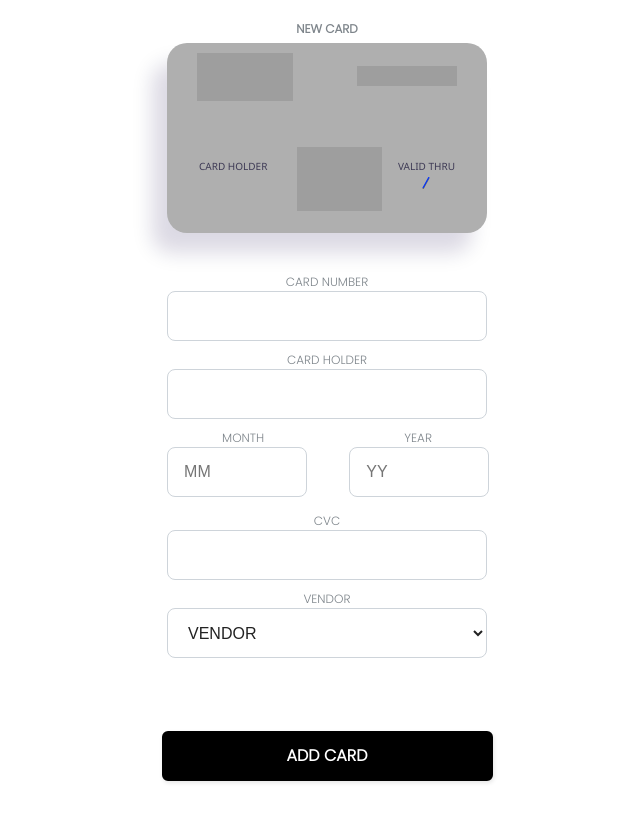
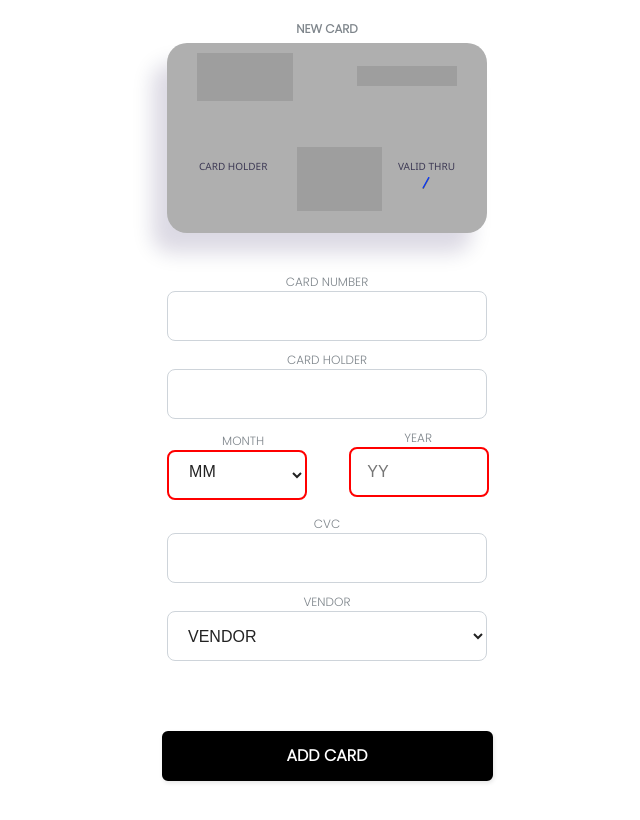
Before and after one commit to linneaha/Projektarbete, a React (Create React App) app: page /addcard in a window 1280 px wide. Shown: the whole page, without its empty margins (313-953 px from the left). Built offline with nearby package versions, Linux system fonts and the light colour scheme; grey boxes are pictures that could not be loaded.

Commit message:
adjusted variable name NUMBER in walletSlice

```diff
--- a/src/App.css
+++ b/src/App.css
@@ -17,7 +17,7 @@ input {
   height: 50px;
   display: block;
   margin: 10px auto;
-  padding: 8px 16px;
+  padding: 10px 16px;
   font-size: 16px;
   color: #222;
   background-color: #fff;
@@ -166,3 +166,14 @@ button:active {
 .validThru {
   display: inline-block;
 }
+
+
+.true {
+  border: 2px solid red;
+}
+
+.false {
+  border: 2px solid green;
+}
+.space {
+height: 20px}
--- a/src/pages/addCard.jsx
+++ b/src/pages/addCard.jsx
@@ -9,24 +9,37 @@ const AddCard = () => {
   let dispatch = useDispatch();
   const history = useHistory();
 
-  const [number, setNumber] = useState("");
+  const [cardNumber, setCardNumber] = useState("");
   const [name, setName] = useState("");
   const [expiryMonth, setExpiryMonth] = useState("");
   const [expiryYear, setExpiryYear] = useState("");
   const [cvc, setCvc] = useState("");
   const [focus, setFocus] = useState("");
   const [bank, setBank] = useState("");
+  let newDate = new Date();
+  let currentMonth = newDate.getMonth() + 1;
+  let currentYear = newDate.getYear() - 100;
+  const val1 =  Number(expiryMonth) + Number(expiryYear)*10;
+  const val2 = currentYear*10 + currentMonth;
+  const result = val1 - val2;
+  const valid = result < 0;
+  console.log(valid)
+
+
 
   const addCard = () => {
-    if (number.toString().length !== 19) {
+    if (cardNumber.toString().length !== 19) {
       document.querySelector("#cardNumberInput").style.border = "2px solid red";
-    } else {
+    }
+    if (!valid) {console.log("card added")}
+    else {
       let newCard = {
-        number: number,
+        cardNumber: cardNumber,
         name: name,
         expiryMonth: expiryMonth,
         expiryYear: expiryYear,
         cvc: cvc,
+        bank: bank,
       };
       dispatch(addCards(newCard));
       history.push("/");
@@ -39,7 +52,7 @@ const AddCard = () => {
         .replace(/\D+/g, "")
         .replace(/\D/g, "")
         .match(/.{1,4}/g) || [];
-    setNumber(regexNumber.join(" ").slice(0, 19));
+    setCardNumber(regexNumber.join(" ").slice(0, 19));
   };
 
   const flipCard = () => {
@@ -54,7 +67,7 @@ const AddCard = () => {
       {/* <h1>Adding new card</h1> */}
       <p id="active">new card</p>
       <Card
-        number={number}
+        cardNumber={cardNumber}
         name={name}
         expiryMonth={expiryMonth}
         expiryYear={expiryYear}
@@ -70,7 +83,7 @@ const AddCard = () => {
             type="text"
             name="number"
             id="cardNumberInput"
-            value={number}
+            value={cardNumber}
             onChange={validateNumber}
             onFocus={flipCard}
           />
@@ -87,27 +100,33 @@ const AddCard = () => {
 
           <div className="validThru">
           <label htmlFor="month">month</label>
-          <input
-            autoComplete="off"
-            className="exp"
-            id="month"
-            maxLength="2"
-            pattern="[0-9]*"
-            inputMode="numerical"
-            placeholder="MM"
-            type="text"
-            data-pattern-validate
-            onChange={(e) => {
-              const selectedMonth = e.target.value;
-              setExpiryMonth(selectedMonth);
-            }}
-          />
+          <select
+          className={`exp ${valid}` }
+          defaultValue={"MM"}
+          onChange={(e) => {
+            const selectedMonth = e.target.value;
+            setExpiryMonth(selectedMonth);
+          }}>
+            <option value="MM" disabled hidden>MM</option>
+            <option value="01">01</option>
+            <option value="02">02</option>
+            <option value="03">03</option>
+            <option value="04">04</option>
+            <option value="05">05</option>
+            <option value="06">06</option>
+            <option value="07">07</option>
+            <option value="08">08</option>
+            <option value="09">09</option>
+            <option value="10">10</option>
+            <option value="11">11</option>
+            <option value="12">12</option>
+          </select>
           </div>
           <div className="validThru">
           <label htmlFor="year">year</label>
           <input
             autoComplete="off"
-            className="exp"
+            className={`exp MM ${valid}`}
             id="year"
             maxLength="2"
             pattern="[0-9]*"
--- a/src/redux/walletSlice.js
+++ b/src/redux/walletSlice.js
@@ -8,7 +8,8 @@ const walletSlice = createSlice({
         vendor: "Handelsbanken",
         number: "4431441314123416".match(/.{1,4}/g).join(" "),
         name: "Jane Doe".toUpperCase(),
-        expiry: "12/03",
+        expiryMonth: "12",
+        expiryYear: "24",
         cvc: Math.floor(Math.random() * (999 - 100 + 1) + 100),
       },
     ],
```
